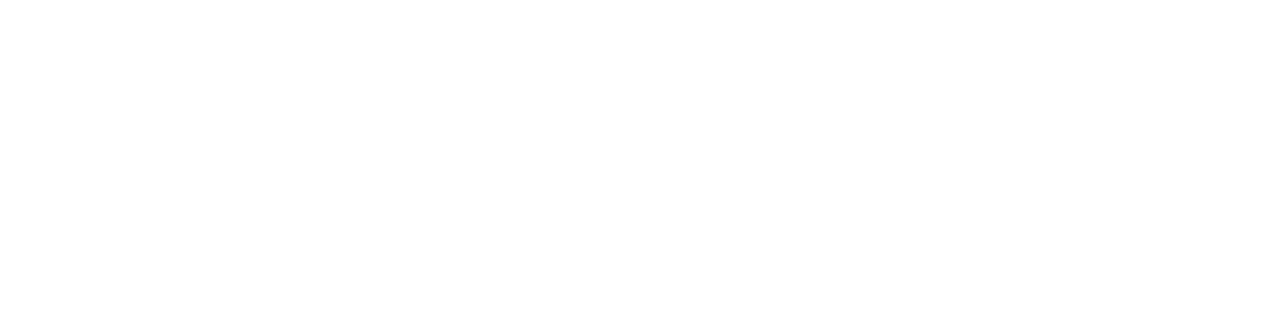
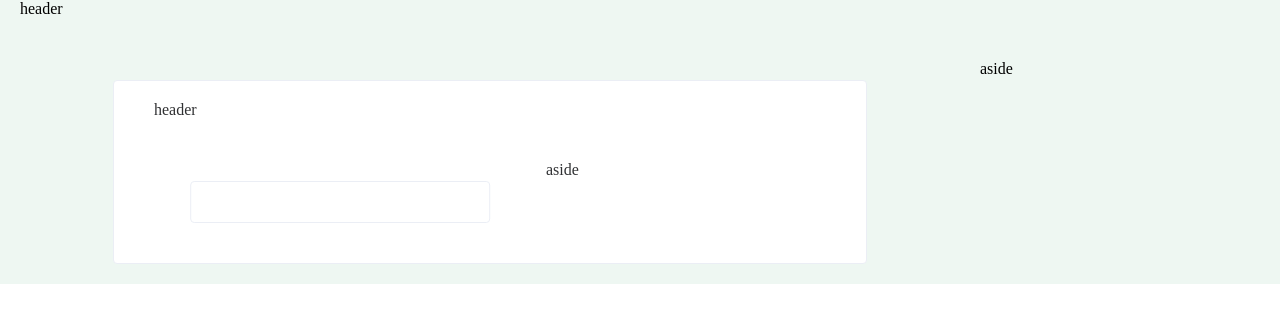
Before and after one commit to shinwoow/one, a Vue app: page /home in a window 1280 px wide. Shown: the top 322 px of the page. Built offline with nearby package versions, Linux system fonts and the light colour scheme.

Commit message:
。。。

```diff
--- a/src/App.vue
+++ b/src/App.vue
@@ -20,6 +20,6 @@
   width: 100%;
   padding: 0;
   margin: 0;
-  background-color: #d1c2d3;
+  background-color: #eef7f2;
 }
 </style>
--- /dev/null
+++ b/src/components/NAV/PageLayout.vue
@@ -0,0 +1,40 @@
+<template>
+  <div class="home">
+    <el-container direction="vertical">
+      <page-header></page-header>
+      <el-container>
+        <el-main class="page-main">
+          <el-card class="page-main-card" shadow="hover">
+            <router-view></router-view>
+          </el-card>
+        </el-main>
+        <page-aside></page-aside>
+      </el-container>
+    </el-container>
+  </div>
+</template>
+
+<script>
+// @ is an alias to /src
+import PageHeader from "@/components/NAV/PageHeader.vue";
+import PageAside from "@/components/NAV/PageAside.vue";
+
+export default {
+  name: "Home",
+  components: {
+    PageHeader,
+    PageAside
+  }
+};
+</script>
+<style lang="scss">
+.page-main {
+  .page-main-card {
+    width: 80%;
+    position: relative;
+    left: 50%;
+    transform: translateX(-50%);
+
+  }
+}
+</style>
--- a/src/router/index.ts
+++ b/src/router/index.ts
@@ -1,21 +1,32 @@
 import Vue from 'vue'
 import VueRouter, { RouteConfig } from 'vue-router'
-import Home from '../views/Home.vue'
+import PageLayout from '../components/NAV/PageLayout.vue'
 
 Vue.use(VueRouter)
 
 const routes: RouteConfig[] = [
   {
+    path: '',
+    redirect: '/home',
+
+  },
+  {
     path: '/',
     name: 'Home',
-    component: () => import('../views/Home/Home.vue')
+    component: PageLayout,
+    children: [{
+      path: 'home',
+      name: 'home',
+      component: () => import('../views/Home/Home.vue')
+    }
+    ]
   },
   // {
   //   path: '/about',
   //   name: 'About',
-    // route level code-splitting
-    // this generates a separate chunk (about.[hash].js) for this route
-    // which is lazy-loaded when the route is visited.
+  // route level code-splitting
+  // this generates a separate chunk (about.[hash].js) for this route
+  // which is lazy-loaded when the route is visited.
   //   component: () => import(/* webpackChunkName: "about" */ '../views/About.vue')
   // }
 ]
```
